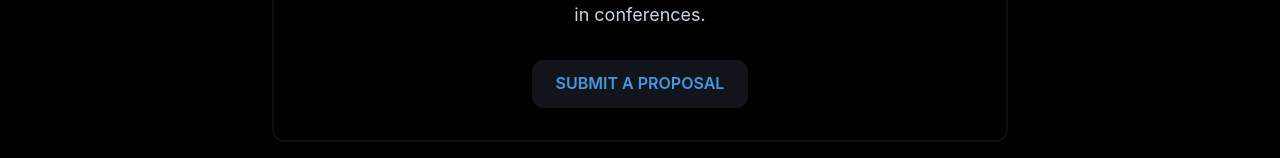
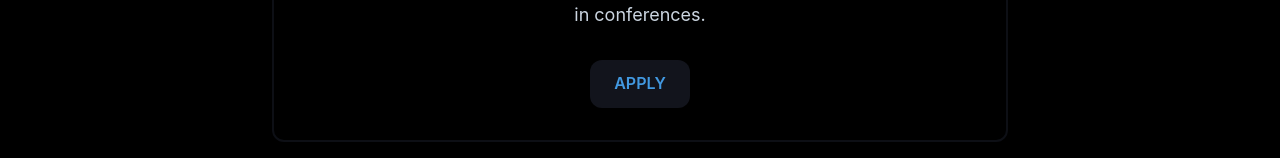
Before and after one commit to researchdao/landing, a Next.js app: page / in a window 1280 px wide. Shown: the part 1434-1592 px from the top of the page. Built offline with nearby package versions, Linux system fonts and the light colour scheme.

Commit message:
Modify application link

```diff
--- a/components/organisms/proposal-box.tsx
+++ b/components/organisms/proposal-box.tsx
@@ -1,6 +1,6 @@
 import React from 'react'
 import {Stack, Button, Heading, Text} from '@chakra-ui/react'
-import {FUNDING_ELIGIBILITY_URL} from '../../constants'
+import {TRAVEL_GRANT_APPLICATION_FORM_URL} from '../../constants'
 
 const ProposalBox = () => {
     return (
@@ -30,9 +30,9 @@ const ProposalBox = () => {
                 bg="rgb(23, 25, 35, 0.8)"
                 w="fit-content"
                 as="a"
-                href={FUNDING_ELIGIBILITY_URL}
+                href={TRAVEL_GRANT_APPLICATION_FORM_URL}
             >
-            Submit a proposal
+            Apply
             </Button>
         </Stack>
     )
--- a/constants.ts
+++ b/constants.ts
@@ -4,6 +4,8 @@ const SITE_DESCRIPTION = 'We fund research related to Cryptography, Security, an
 
 const DOCS_URL = `https://docs.${SITE_DOMAIN}`
 const FUNDING_ELIGIBILITY_URL = DOCS_URL + '/eligibility'
+
+const TRAVEL_GRANT_APPLICATION_FORM_URL = 'https://forms.gle/7vK1SQadnUzugK25A'
 
 const GITHUB_URL = 'https://github.com/researchdao'
 const TWITTER_URL = 'https://twitter.com/researchdao'
@@ -17,6 +19,7 @@ export {
     SITE_DESCRIPTION,
     DOCS_URL,
     FUNDING_ELIGIBILITY_URL,
+    TRAVEL_GRANT_APPLICATION_FORM_URL,
     GITHUB_URL,
     TWITTER_URL,
     DISCORD_INVITE_LINK,
```
